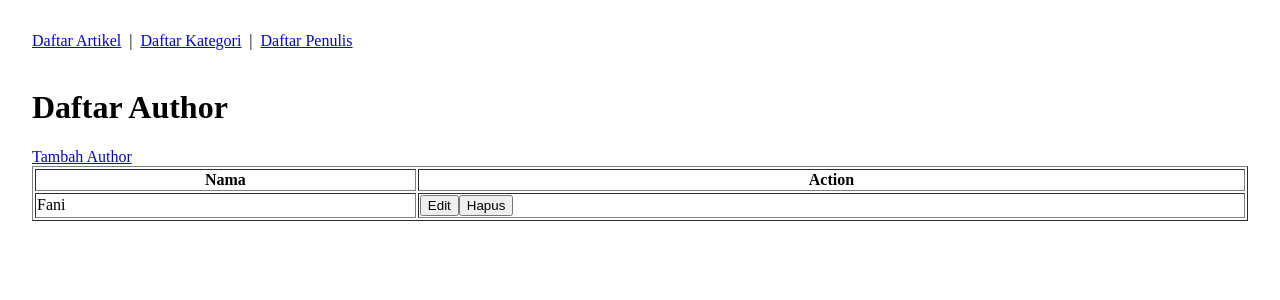
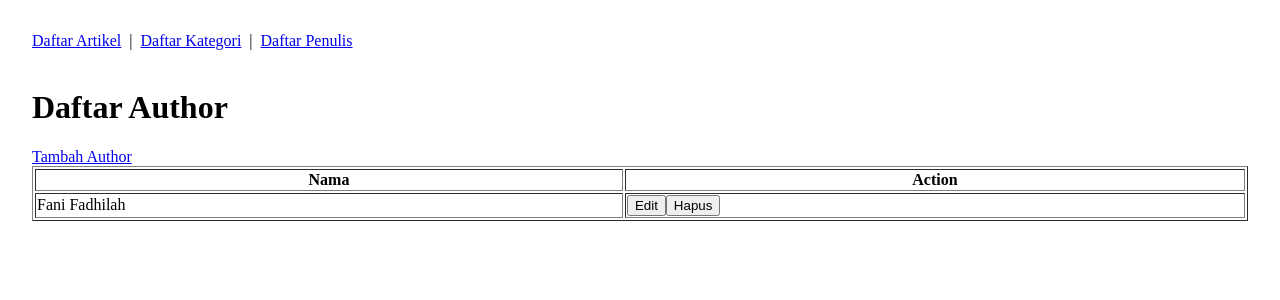
Before and after one commit to Prosigmaka-Gen-10/berkas-lukito, a React (Vite) app in the folder gen-10-react-crud-multi-page-lukito/: page /authors in a window 1280 px wide. Shown: the top 300 px of the page. Built offline with nearby package versions, Linux system fonts and the light colour scheme; data requests are answered from the project's data file.

Commit message:
Page Author Done

```diff
--- a/gen-10-react-crud-multi-page-lukito/db.json
+++ b/gen-10-react-crud-multi-page-lukito/db.json
@@ -22,11 +22,7 @@
   "authors": [
     {
       "id": 1,
-      "author_name": "Fani"
-    },
-    {
-      "id": 2,
-      "author_name": "Lukito"
+      "author_name": "Fani Fadhilah"
     }
   ]
 }
--- a/gen-10-react-crud-multi-page-lukito/src/pages/AuthorList.jsx
+++ b/gen-10-react-crud-multi-page-lukito/src/pages/AuthorList.jsx
@@ -1,6 +1,28 @@
 import {Link} from "react-router-dom";
+import {useEffect, useState} from "react";
 
 function AuthorList(){
+    const [authors, setAuthors] = useState([])
+
+    async function getAuthors() {
+        const res = await fetch("http://localhost:3000/authors")
+        const data = await res.json()
+        setAuthors(data)
+    }
+
+    async function deleteAuthor(authorId) {
+        await fetch('http://localhost:3000/authors/' + authorId, {
+            method: 'DELETE'
+        })
+
+        getAuthors()
+    }
+
+    useEffect(() => {
+        getAuthors()
+    }, [])
+
+
     return<>
         <h1>Daftar Author</h1>
 
@@ -16,13 +38,17 @@ function AuthorList(){
                 </tr>
             </thead>
             <tbody>
-            <tr>
-                <td>Fani</td>
+                    {authors.map(author =>
+                        <tr key={author.id}>
+                            <td>{author.author_name}</td>
                             <td>
+                                <Link to={"/authors/form/" + author.id}>
                                     <button>Edit</button>
-                    <button>Hapus</button>
+                                </Link>
+                                <button onClick={() => deleteAuthor(author.id)}>Hapus</button>
                             </td>
                         </tr>
+                    )}
             </tbody>
         </table>
     </>
```
Lines whose indentation alone changed are shown as unchanged.
